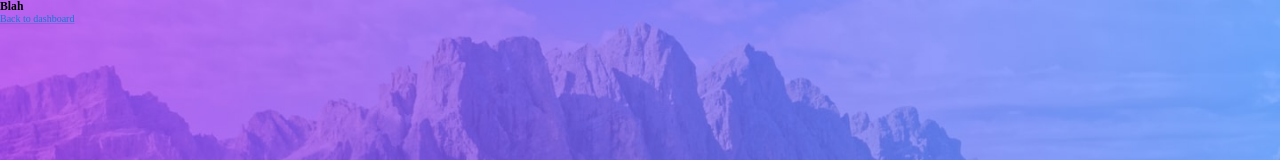
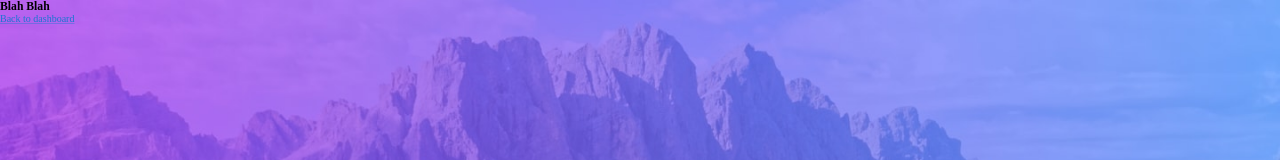
Before and after one commit to deepanjii/simple-react-projects, a React app: page /todo in a window 1280 px wide. Shown: the top 160 px of the page. Built offline with nearby package versions, Linux system fonts and the light colour scheme.

Commit message:
check github workflow test

```diff
--- a/src/components/Todo/Todo.jsx
+++ b/src/components/Todo/Todo.jsx
@@ -5,7 +5,7 @@ import type { Node } from 'react';
 const Todo = (): Node => (
   <div className="todo" data-testid="todo-bg-div">
     <div className="todo-container">
-      <h3>Blah</h3>
+      <h3>Blah Blah</h3>
     </div>
     <div><Link href="/">Back to dashboard</Link></div>
   </div>
```
